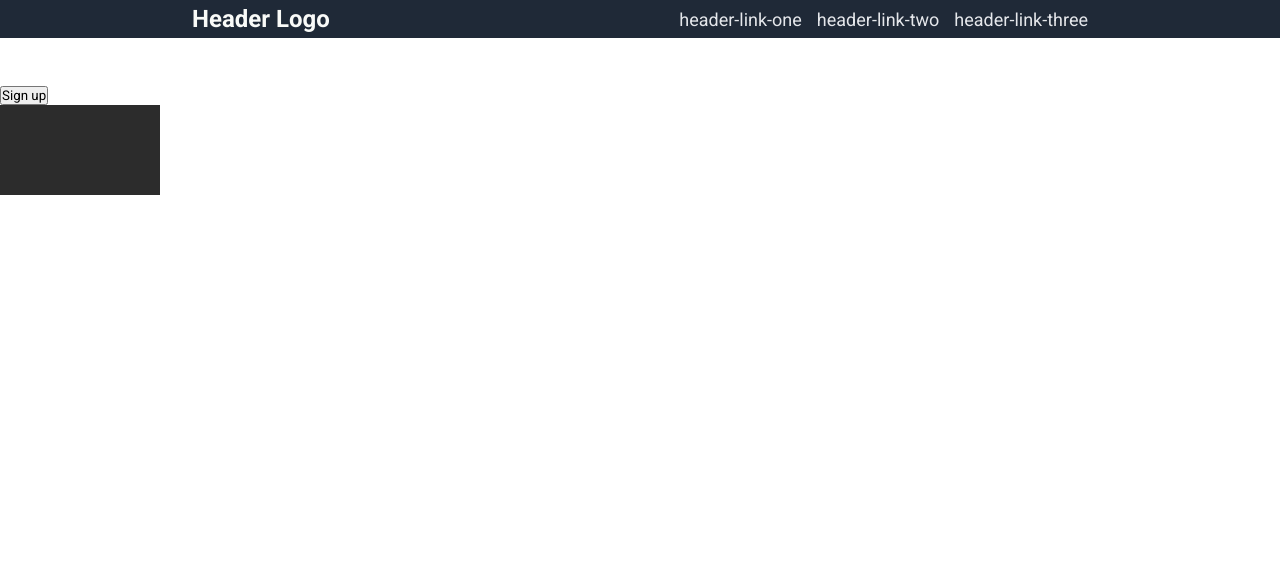
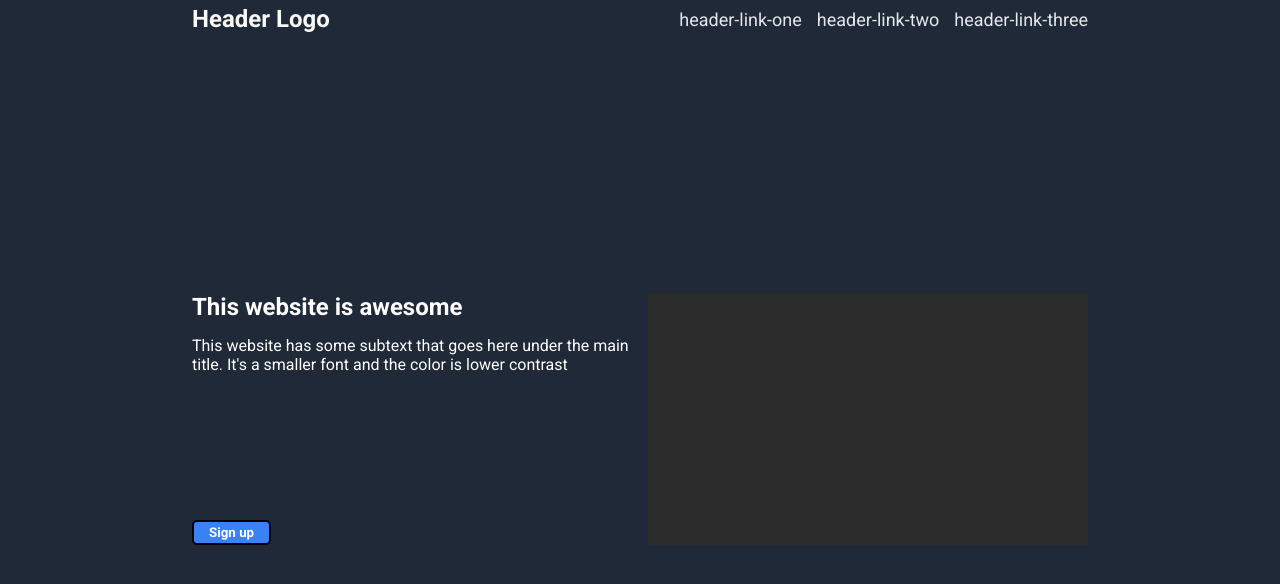
Before and after one commit to qtrfx/odin-landing-page, a plain HTML site: page index.html in a window 1280 px wide. Drawn offline with Linux system fonts and the light colour scheme.

Commit message:
feat: style hero section

```diff
--- a/styles.css
+++ b/styles.css
@@ -1,7 +1,7 @@
 @import url("https://fonts.googleapis.com/css2?family=Roboto:ital,wght@0,100;0,300;0,400;0,500;0,700;0,900;1,100;1,300;1,400;1,500;1,700;1,900&display=swap");
 /* Just for developing*/
 html {
-    background-color: white;
+    background-color: #111;
     color: white;
 }
 
@@ -9,6 +9,8 @@ html {
     --dark-background: #1f2937;
     --header-link-text: #e5e7eb;
     --header-logo-text: #f9faf8;
+    --button-color: #3882f6;
+    --call-to-action-color: #3882f6;
 }
 
 /* Override defaults for a blank slate */
@@ -53,3 +55,47 @@ body {
     text-decoration: none;
     color: var(--header-link-text);
 }
+
+.hero-section-container {
+    display: flex;
+    justify-content: center;
+    align-items: center;
+    background-color: var(--dark-background);
+    flex-grow: 1;
+}
+
+.hero-section {
+    display: flex;
+    padding: 0px 15%;
+    gap: 15px;
+}
+
+.hero-text-container,
+.hero-image-container {
+    flex-basis: 50%;
+}
+
+img {
+    height: 100%;
+    width: 100%;
+}
+
+.hero-text-container {
+    display: flex;
+    flex-direction: column;
+    gap: 15px;
+}
+
+.hero-subtext {
+    flex-grow: 1;
+}
+
+button {
+    width: fit-content;
+    padding: 3px 15px;
+    background-color: var(--button-color);
+    color: white;
+    font-weight: bold;
+    border: 2px solid black;
+    border-radius: 5px;
+}
```
